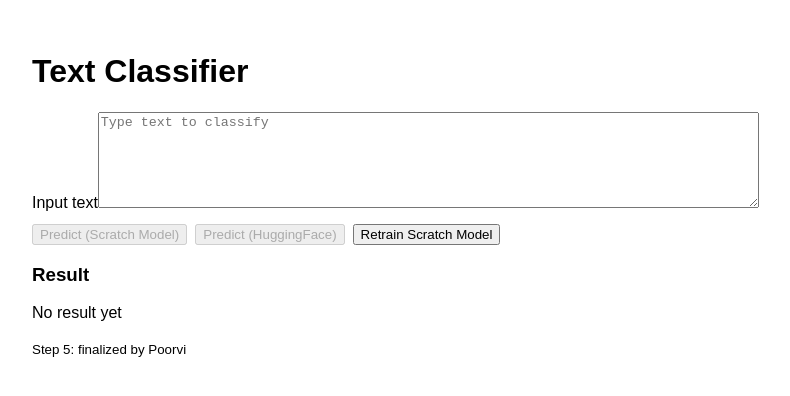
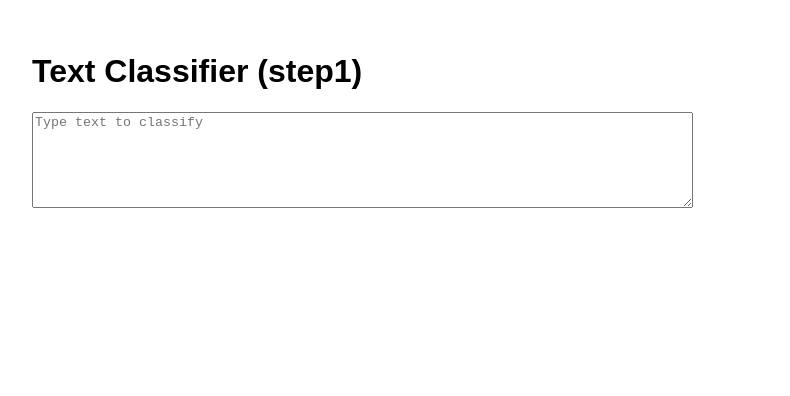
Before and after one commit to RupamGanguly46/Practice3Nov, a React (Vite) app in the folder frontend/: page / in a window 1280 px wide. Shown: the top 396 px of the page, without its empty margins (0-790 px from the left). Built offline with nearby package versions, Linux system fonts and the light colour scheme; no server answers.

Commit message:
Poorvi Parashar: updated frontend\src\App.jsx

```diff
--- a/frontend/src/App.jsx
+++ b/frontend/src/App.jsx
@@ -1,67 +1,13 @@
-// Step 5 work by Poorvi
-// Finalized UI with small accessibility improvements
+// Step 1 work by Poorvi
+// Basic React app shell
 import React, { useState } from 'react'
-import { predictScratch, predictHF, trainScratch } from './api'
 
 export default function App(){
   const [text, setText] = useState('')
-  const [result, setResult] = useState(null)
-  const [loading, setLoading] = useState(false)
-
-  const callScratch = async () => {
-    setLoading(true)
-    try{
-      const res = await predictScratch(text)
-      setResult(res.data)
-    }catch(e){
-      setResult({ error: e.message })
-    }finally{
-      setLoading(false)
-    }
-  }
-
-  const callHF = async () => {
-    setLoading(true)
-    try{
-      const res = await predictHF(text)
-      setResult(res.data)
-    }catch(e){
-      setResult({ error: e.message })
-    }finally{
-      setLoading(false)
-    }
-  }
-
-  const retrain = async () => {
-    try{
-      await trainScratch()
-      alert('Retrain triggered. Check backend logs.')
-    }catch(e){
-      alert('Retrain failed: ' + e.message)
-    }
-  }
-
   return (
-    <main style={{ padding: 24, fontFamily: 'Arial' }}>
-      <h1>Text Classifier</h1>
-      <label htmlFor="text-input">Input text</label>
-      <textarea id="text-input" rows={6} cols={80} value={text} onChange={e=>setText(e.target.value)} placeholder='Type text to classify' />
-      <div style={{ marginTop: 12 }}>
-        <button onClick={callScratch} disabled={!text}>Predict (Scratch Model)</button>
-        <button onClick={callHF} disabled={!text} style={{ marginLeft: 8 }}>Predict (HuggingFace)</button>
-        <button onClick={retrain} style={{ marginLeft: 8 }}>Retrain Scratch Model</button>
-      </div>
-
-      <section style={{ marginTop: 18 }} aria-live="polite">
-        <h3>Result</h3>
-        {loading ? <div>Loading...</div> : (
-          result ? <pre>{JSON.stringify(result, null, 2)}</pre> : <div>No result yet</div>
-        )}
-      </section>
-
-      <footer style={{ marginTop: 18 }}>
-        <small>Step 5: finalized by Poorvi</small>
-      </footer>
-    </main>
+    <div style={{ padding: 24, fontFamily: 'Arial' }}>
+      <h1>Text Classifier (step1)</h1>
+      <textarea rows={6} cols={80} value={text} onChange={e=>setText(e.target.value)} placeholder='Type text to classify' />
+    </div>
   )
 }
```
